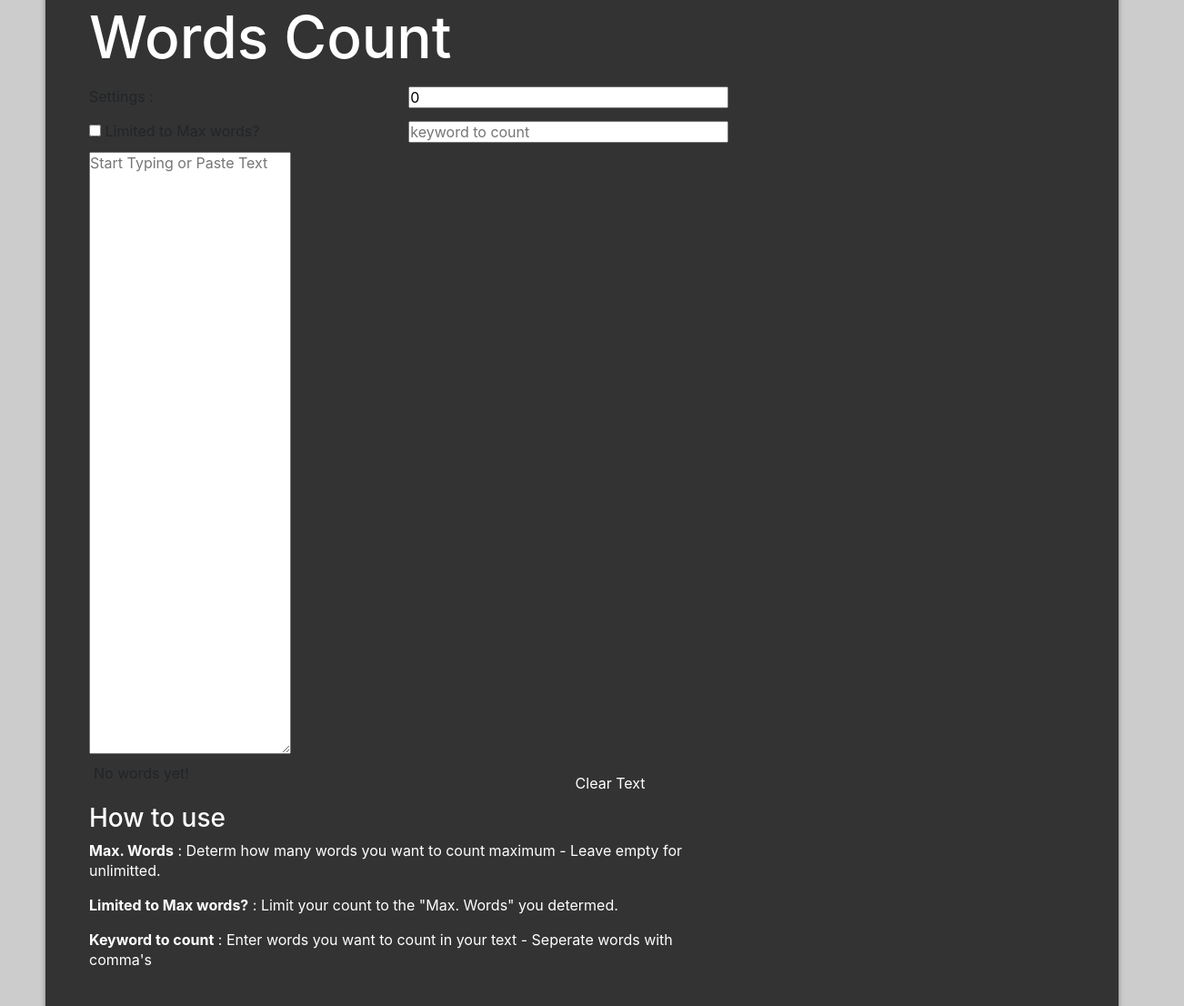
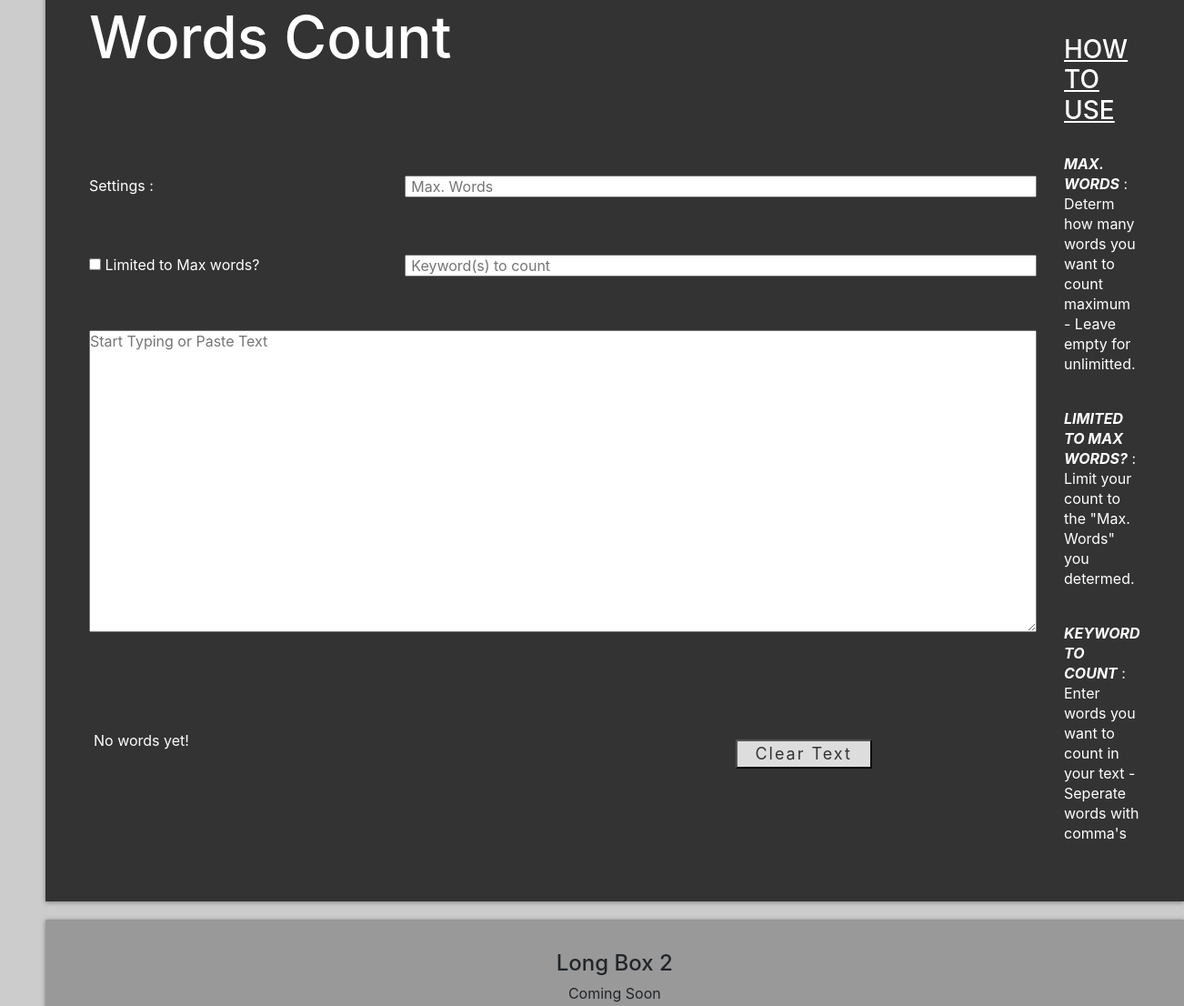
Before and after one commit to ericrkock/Character-Count, a React app: page / in a window 1280 px wide. Shown: the part 1479-2585 px from the top of the page at 91% size, 1302 px wide, since content can reach past the window. Built offline with nearby package versions, Linux system fonts and the light colour scheme.

Commit message:
Word Count Initiation

```diff
--- /dev/null
+++ b/src/ScreenRes.js
@@ -0,0 +1,13 @@
+import React from 'react';
+
+class ScreenRes extends React.Component {
+   render() {
+      return (
+         <div id="screen-res">
+            <button className="button" style={{width: "200px"}} onClick={this.props.clicked}>{this.props.name}</button>
+         </div>
+      );
+   }
+}
+
+export default ScreenRes;
--- a/src/components/characters/CharacterCount.js
+++ b/src/components/characters/CharacterCount.js
@@ -32,7 +32,6 @@ class CharacterCount extends React.Component {
          let TotalCharStyle = { color: "red" };
          this.setTotalChar(limitTooLong, TotalCharStyle);
       }
-
    }
 
    handleLimit(event) {
@@ -86,7 +85,7 @@ class CharacterCount extends React.Component {
                      />
                   </div>
                   <CharButton
-                     name={"Clear"}
+                     name={"Clear Text"}
                      clicked={this.clearCharCount}
                   />
                </div>
--- /dev/null
+++ b/src/components/words/ClearButton.js
@@ -0,0 +1,14 @@
+import React from 'react';
+
+class ClearButton extends React.Component {
+   render() {
+      return (
+         <div className="count-button">
+            <p id="wordNum">{this.props.totalwords}</p>
+            <button className="button" onClick={this.props.clicked}>{this.props.name}</button>
+         </div>
+      );
+   }
+}
+
+export default ClearButton;
--- a/src/components/words/Settings.js
+++ b/src/components/words/Settings.js
@@ -5,9 +5,13 @@ class Settings extends React.Component {
       return (
          <div className="count-settings">
             <p>Settings :</p>
-            <input id="max-words" type="text" value="0" placeholder="Max. Words" />
+            <input id="max-words" type="text"
+               onChange={this.props.clicked1}
+               placeholder={this.props.placeholder1}
+               value={this.props.value}
+               />
             <label className="limited"><input type="checkbox" /> Limited to Max words?</label>
-            <input className="kw-count" type="text" placeholder="keyword to count" />
+            <input className="kw-count" type="text" onChange={this.props.clicked2} placeholder={this.props.placeholder2} />
          </div>
       );
    }
--- a/src/components/words/TextBox.js
+++ b/src/components/words/TextBox.js
@@ -4,7 +4,11 @@ class TextBox extends React.Component {
    render() {
       return (
          <div>
-            <textarea id="box3" col="100" rows="30" onkeyup="countWords(this)" placeholder="Start Typing or Paste Text"></textarea>
+            <textarea id="box3" cols="100" rows="15"
+               placeholder={this.props.placeholder}
+               value={this.props.value}
+               onChange={this.props.handleBox} >
+            </textarea>
          </div>
       );
    }
--- a/src/components/words/WordCount.js
+++ b/src/components/words/WordCount.js
@@ -2,28 +2,94 @@ import React from 'react';
 
 import Settings from './Settings';
 import TextBox from './TextBox';
+import ClearButton from './ClearButton';
 
 class WordCount extends React.Component {
+   constructor(props) {
+      super(props);
+      this.state = {
+         maxwords: "",
+         keywords: "",
+         boxvalue: "",
+         totalwords: "No words yet!"
+      };
+      this.handleMax = this.handleMax.bind(this);
+      this.handleKeywords = this.handleKeywords.bind(this);
+      this.handleBox = this.handleBox.bind(this);
+   }
+
+   handleMax(event) {
+      console.log("handleMax evoked", event.target.value);
+      this.setState({maxwords: event.target.value});
+   }
+
+   handleKeywords(event) {
+      console.log("handleKeyword evoked", event.target.value);
+      this.setState({keywords: event.target.value});
+   }
+
+   handleBox(event) {
+      console.log("handleKeyword evoked", event.target.value);
+      this.setState({boxvalue: event.target.value});
+      this.countWords()
+   }
+
+   countWords = (event) => {
+      console.log("Word Count evoked");
+      var maximum = document.getElementById("max-words");
+      var boxLength3 = event.target.value;
+      boxLength3 = boxLength3.replace(/(^\s*)|(\s*$)/gi,"");
+      boxLength3 = boxLength3.replace(/[ ]{2,}/gi," ");
+      boxLength3 = boxLength3.replace(/\n /, "\n");
+
+      document.getElementById("wordNum").innerHTML = boxLength3.split(" ").length + " words";
+      //if (maximum == 0) {
+      //   document.getElementById("wordNum").innerHTML = boxLength3.split(" ").length + " words";
+      //} else {
+      //   document.getElementById("wordNum").innerHTML = maximum;
+     // }
+   }
+
+   clearWordBox = () => {
+      console.log("Clear Word Box evoked");
+      this.setState({
+         maxwords: "",
+         keywords: "",
+         boxvalue: "Cleared",
+         totalwords: "No words yet!"
+      });
+   }
    render() {
       return (
          <div className="word-count">
             <div className="word-box">
                <h1>Words Count</h1>
+               <Settings
+                  placeholder1={"Max. Words"}
+                  clicked1={this.handleMax}
+                  value={this.state.maxwords}
+                  placeholder2={"Keyword(s) to count"}
+                  maxwords={this.state.maxwords}
+                  clicked2={this.handleKeywords}
+
+               />
+               <TextBox
+                  placeholder={"Start Typing or Paste Text"}
+                  value={this.state.boxvalue}
+                  handleBox={this.handleBox}
+               />
+               <ClearButton
+                  name={"Clear Text"}
+                  totalwords={this.state.totalwords}
+                  clicked={this.clearWordBox}
+               />
+            </div>
+            <div className="word-content">
                <div>
-                  <Settings />
-               </div>
-               <TextBox />
-               <div className="count-button">
-                  <p id="wordNum">No words yet!</p>
-                  <button className="btn" onclick="clearWordbox()">Clear Text</button>
-               </div>
-               <div className="word-content">
-                  <div>
-                     <h3>How to use</h3>
-                     <p><b>Max. Words</b> : Determ how many words you want to count maximum - Leave empty for unlimitted.</p>
-                     <p><b>Limited to Max words?</b> : Limit your count to the "Max. Words" you determed.</p>
-                     <p><b>Keyword to count</b> : Enter words you want to count in your text - Seperate words with comma's</p>
-                  </div>
+                  <h3>How to use</h3><br></br>
+                  <p><b>Max. Words</b> : Determ how many words you want to count maximum - Leave empty for unlimitted.</p><br></br>
+                  <p><b>Limited to Max words?</b> : Limit your count to the "Max. Words" you determed.</p><br></br>
+                  <p><b>Keyword to count</b> : Enter words you want to count in your text - Seperate words with comma's</p>
                </div>
             </div>
          </div>
--- a/src/index.css
+++ b/src/index.css
@@ -36,6 +36,22 @@ a:link, a:visited, a:hover {
   color: var(--light);
 }
 
+.button {
+  width: 150px;
+  height: 32px;
+  margin: 10px 0 0 25px;
+  font-size: 18px;
+  background-color: var(--primary);
+  color: var(--dark);
+  letter-spacing: 2px;
+}
+
+.button:hover {
+  background: var(--dark);
+  color: var(--primary);
+  border-color: var(--light);
+}
+
 .btn {
   background: var(--dark);
   color: var(--light);
@@ -57,7 +73,7 @@ a:link, a:visited, a:hover {
 }
 
 .header {
-  display: block;
+  display: flex;
   width: 100%;
   height: 100px;
   background: var(--dark);
@@ -188,22 +204,6 @@ a:link, a:visited, a:hover {
   padding-top: 15px;
 }
 
-.char-box .button {
-  width: 100px;
-  height: 32px;
-  margin: 10px 0 0 25px;
-  font-size: 18px;
-  background-color: var(--primary);
-  color: var(--dark);
-  letter-spacing: 2px;
-}
-
-.char-box .button:hover {
-  background: var(--dark);
-  color: var(--primary);
-  border-color: var(--light);
-}
-
  /* Top Box */
 .right-box {
   grid-area: right-box;
@@ -268,7 +268,7 @@ a:link, a:visited, a:hover {
   box-shadow: var(--shadow);
   display: grid;
   grid-gap: 30px;
-  grid-template-columns: 2fr 1fr;
+  grid-template-columns: 2fr 2fr;
   padding: 48px;
 }
 
@@ -284,7 +284,8 @@ a:link, a:visited, a:hover {
 
 .count-settings {
   display: grid;
-  grid-template-columns: 2fr 2fr;
+  color: var(--light);
+  grid-template-columns: 1fr 2fr;
   font-size: 16px;
 }
 
@@ -296,27 +297,37 @@ a:link, a:visited, a:hover {
 
 .kw-count {
   margin-bottom: 10px;
+  padding-left: 5px;
   height: 24px;
 }
 
 #max-words {
+  padding-left: 5px;
   height: 24px;
 }
 
 .count-button {
   display: grid;
+  color: var(--light);
   grid-template-columns: 2fr 1fr;
   padding: 5px 16px 0 5px;
 }
 
 .word-content {
   display: grid;
+  padding-top: 35px;
   color: var(--light);
-  text-align: left !important;
+  text-align: left;
 }
 
-.word-content h4 {
+.word-content h3 {
   text-transform: uppercase;
+  text-decoration: underline;
+}
+
+.word-content b {
+  text-transform: uppercase;
+  font-style: italic;
 }
 
 /* Footer */
@@ -369,6 +380,10 @@ a:link, a:visited, a:hover {
      display: block;
      text-align: center;
      margin: auto;
+  }
+
+  .word-content {
+    padding-top: 5px;
   }
 
   footer {
--- a/src/index.js
+++ b/src/index.js
@@ -2,6 +2,7 @@ import React from "react";
 import ReactDOM from "react-dom";
 import "./index.css";
 
+import ScreenRes from './ScreenRes';
 import Navigation from './Navigation';
 import CharacterCount from "./components/characters/CharacterCount";
 import WordCount from "./components/words/WordCount";
@@ -26,13 +27,36 @@ class App extends React.Component {
       longboxContent: ""
     };
   }
+
+  screenRes = () => {
+    console.log("ScreenRes evoked");
+    var w = window.innerWidth
+    || document.documentElement.clientWidth
+    || document.body.clientWidth;
+
+    var h = window.innerHeight
+    || document.documentElement.clientHeight
+    || document.body.clientHeight;
+
+    var x = document.getElementById("screen-res");
+    x.innerHTML = " width: " + w + ", height: " + h + ".";
+ }
+
+
   render() {
     return (
       <div>
         <div className="wrapper">
           <div className="header">
-            <h1>CHARACTER & WORD COUNT</h1>
-            <p>An Own ReactJS and responsive Challenge</p>
+             <ScreenRes
+              name={"Screen Resolution"}
+              clicked={this.screenRes}
+            />
+            <div>
+              <h1>CHARACTER & WORD COUNT</h1>
+              <p>An Own ReactJS and responsive Challenge</p>
+            </div>
+
           </div>
 
           <Navigation />
```
